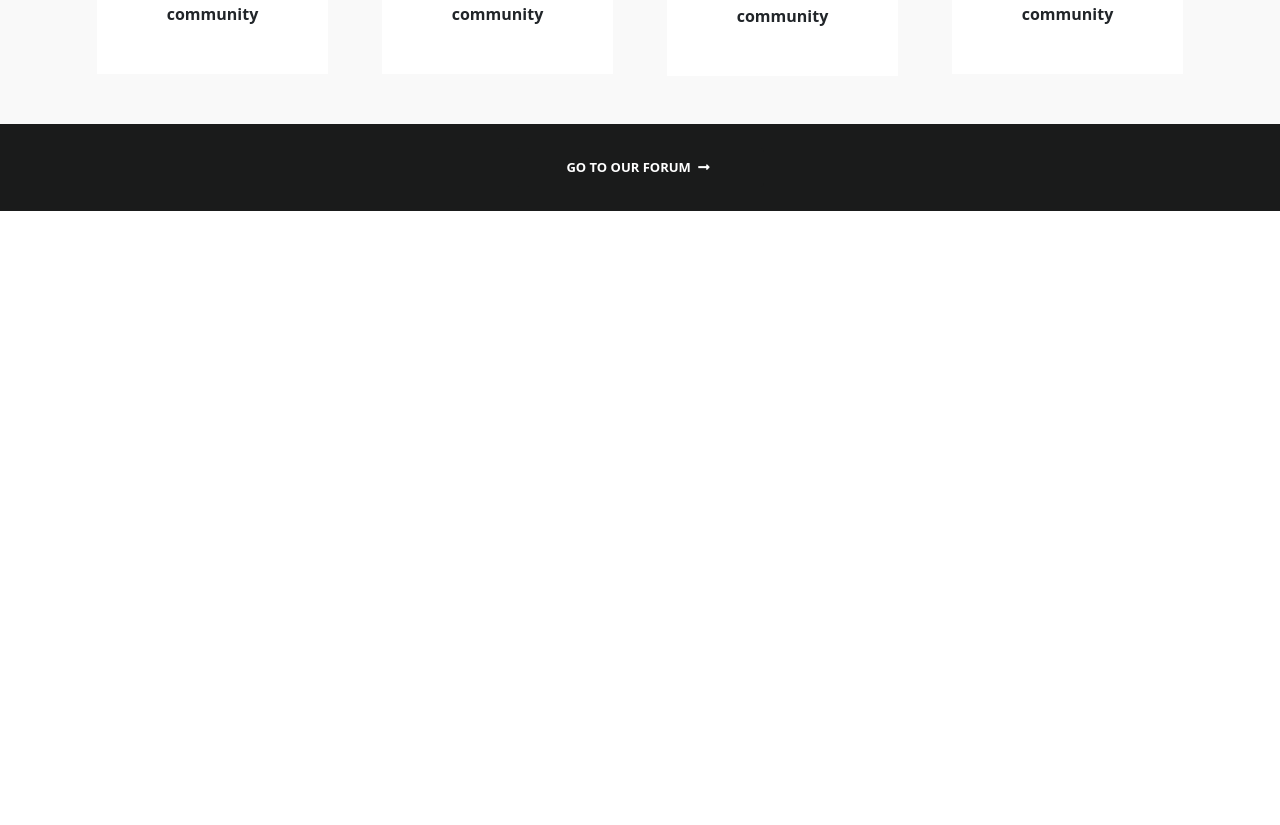
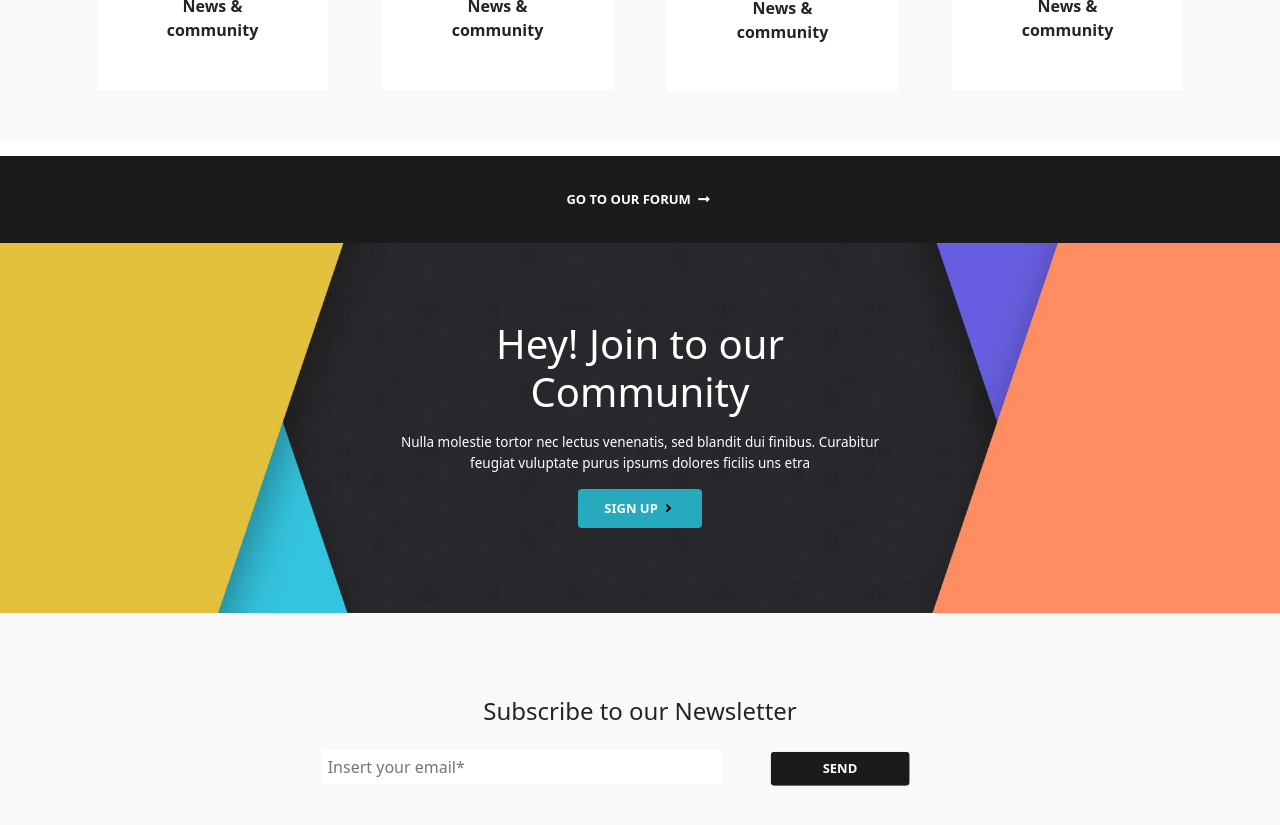
Before and after one commit to FabrizioFornone/proj-html-vuejs, a Vue app: page / in a window 1280 px wide. Shown: the part 3740-4565 px from the top of the page. Before the commit the page ends 3951 px from the top, so only its background shows below. Built offline with nearby package versions, Linux system fonts and the light colour scheme.

Commit message:
seventhSectionBox. vue component done

```diff
--- a/src/App.vue
+++ b/src/App.vue
@@ -8,6 +8,7 @@
     <fourth-section-box />
     <fifth-section-box />
     <sixth-section-box />
+    <seventh-section-box />
   </div>
 </template>
 
@@ -20,6 +21,7 @@ import ThirdSectionBox from "./components/ThirdSectionBox.vue";
 import FourthSectionBox from "./components/FourthSectionBox.vue";
 import FifthSectionBox from "./components/FifthSectionBox.vue";
 import SixthSectionBox from "./components/SixthSectionBox.vue";
+import SeventhSectionBox from './components/SeventhSectionBox.vue';
 export default {
   name: "App",
   components: {
@@ -31,6 +33,7 @@ export default {
     FourthSectionBox,
     FifthSectionBox,
     SixthSectionBox,
+    SeventhSectionBox,
   },
 };
 </script>
--- /dev/null
+++ b/src/components/SeventhSectionBox.vue
@@ -0,0 +1,33 @@
+<template>
+  <section>
+    <div class="colored-background">
+      <div class="text-center">
+        <h2>Hey! Join to our Community</h2>
+        <p class="py-2">
+          Nulla molestie tortor nec lectus venenatis, sed blandit dui finibus.
+          Curabitur feugiat vuluptate purus ipsums dolores ficilis uns etra
+        </p>
+        <button class="text-uppercase fw-bold my-2 px-4 py-2 rounded">
+          <a href="#">Sign up</a> <i class="fas fa-angle-right px-1"></i>
+        </button>
+      </div>
+    </div>
+    <div class="container-fluid">
+      <div class="text-center">
+        <h4 class="py-3">Subscribe to our Newsletter</h4>
+        <input type="text" placeholder="Insert your email*" />
+        <button class="text-uppercase fw-bold mx-5 rounded">
+          <a href="#">send</a>
+        </button>
+      </div>
+    </div>
+  </section>
+</template>
+
+<script>
+export default {};
+</script>
+
+<style lang="scss" scoped>
+@import "@/style/seventhSectionStyle.scss";
+</style>
--- a/src/components/SixthSectionBox.vue
+++ b/src/components/SixthSectionBox.vue
@@ -1,6 +1,6 @@
 <template>
   <section>
-    <div class="banner d-flex justify-content-center">
+    <div class="banner mt-3 d-flex justify-content-center">
       <button class="text-uppercase fw-bold my-4 px-5 py-2 rounded">
         <a href="#"
           >read our blog
@@ -10,12 +10,12 @@
     </div>
     <div class="container-fluid">
       <div class="container">
-        <div class="text-center py-5">
+        <div class="text-center pt-5">
           <h5 class="text-uppercase">phasellus eget metus</h5>
-          <h2 class="fw-bold py-2">All the latest news</h2>
+          <h2 class="fw-bold py-2">Forum Sections</h2>
           <hr class="my-0 mx-auto" />
         </div>
-        <div class="row pb-5">
+        <div class="row py-5">
           <div class="col-3 mt-4">
             <div class="text-center p-5 icon-box">
               <i class="fas fa-file-alt rounded-circle"></i>
@@ -67,7 +67,7 @@
         </div>
       </div>
     </div>
-    <div class="banner d-flex justify-content-center">
+    <div class="banner mt-3 d-flex justify-content-center">
       <button class="text-uppercase fw-bold my-4 px-5 py-2 rounded">
         <a href="#"
           >Go to our forum
--- /dev/null
+++ b/src/style/seventhSectionStyle.scss
@@ -0,0 +1,57 @@
+@import "@/style/variabiles.scss";
+
+button {
+  font-size: 13px;
+
+  a {
+    color: $white;
+  }
+}
+
+.colored-background {
+  background: url("../assets/img/bg_colored.jpg") center center;
+  background-size: cover;
+  height: 370px;
+  position: relative;
+
+  > div {
+    position: absolute;
+    top: 50%;
+    left: 50%;
+    transform: translate(-50%, -50%);
+    color: $white;
+    max-width: 500px;
+
+    h2 {
+      font-size: 40px;
+    }
+
+    button {
+      background-color: $eastern-blue;
+    }
+  }
+}
+
+.container-fluid {
+  position: relative;
+  background-color: $white-smoke;
+  height: 240px;
+
+  > div {
+    position: absolute;
+    top: 50%;
+    left: 50%;
+    transform: translate(-50%, -50%);
+
+    button {
+      background-color: $black;
+      padding: 5px 50px;
+    }
+
+    input {
+      border: none;
+      padding: 5px 5px;
+      width: 400px;
+    }
+  }
+}
```
Also changed, not shown: src/assets/img/bg_colored.jpg (renamed from src/assets/img/join_now_cta_bg.jpg).
